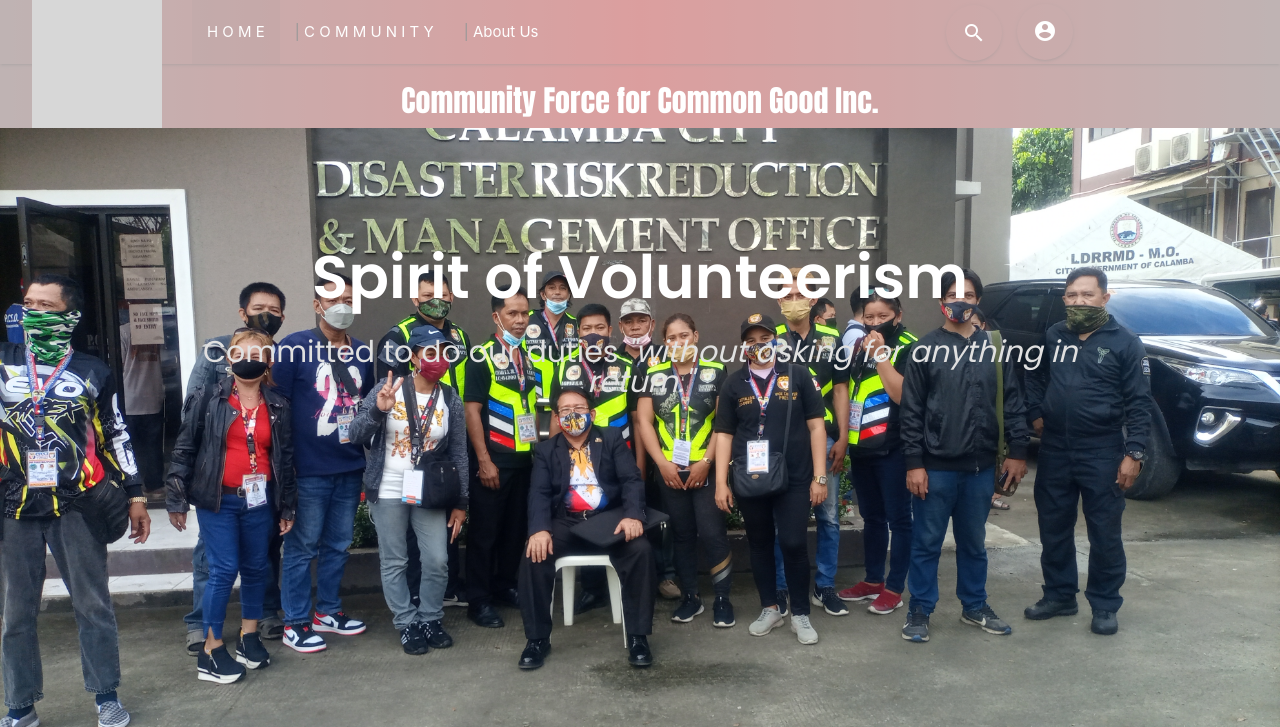
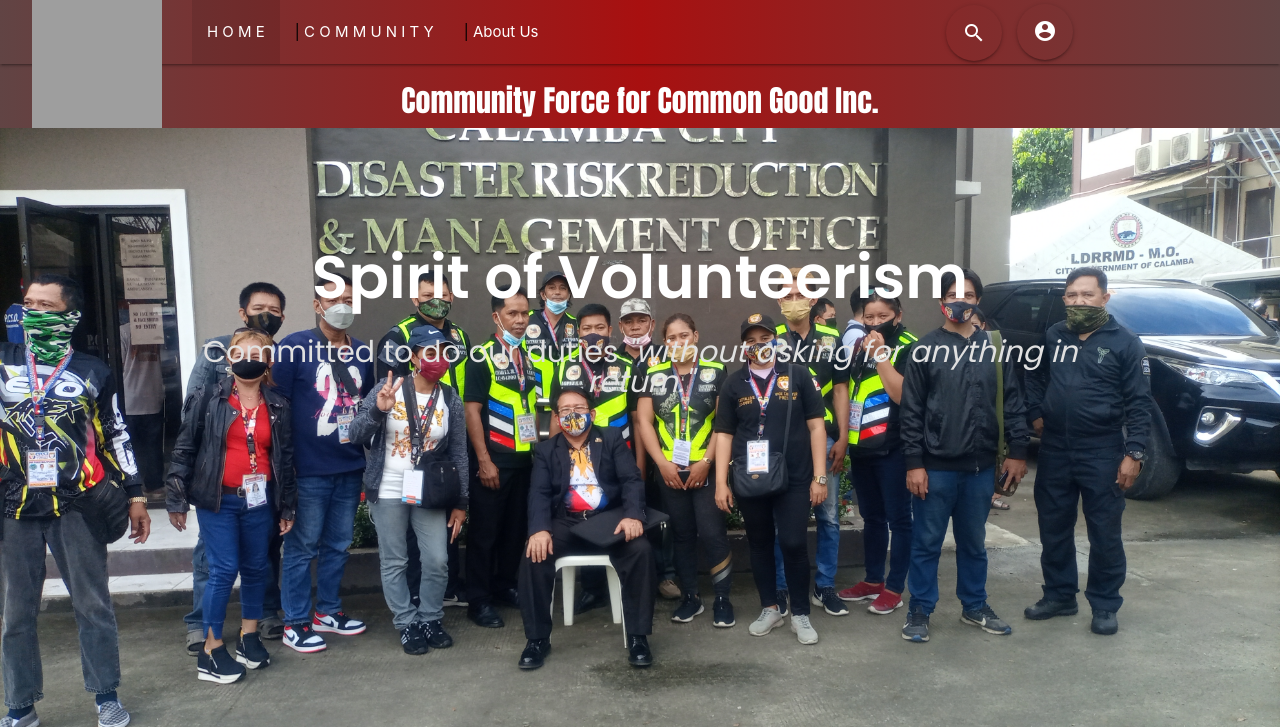
Before and after one commit to MRUSSEL2022/cfcgi-calamba, a PHP site: page / in a window 1280 px wide. Shown: the top 727 px of the page. Run offline with PHP 8.4, Linux system fonts and the light colour scheme; some libraries are stand-ins or nearby versions; some web fonts are replaced; grey boxes are pictures that could not be loaded.

Commit message:
Add files via upload

```diff
--- a/style.css
+++ b/style.css
@@ -2,7 +2,6 @@
 
 header {
     background-image:linear-gradient(to left, rgb(97, 68, 68), rgb(168, 16, 16) , rgb(97, 68, 68));
-    opacity: 40%;
     background-size: 100%;
     width:100%;
 }
```
